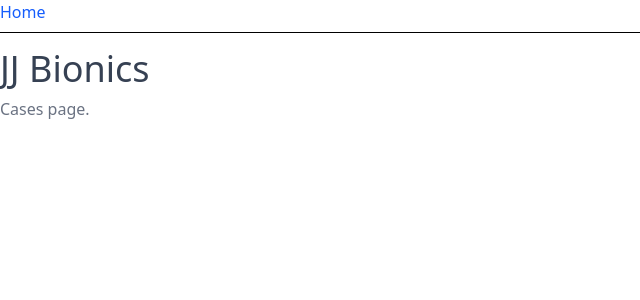
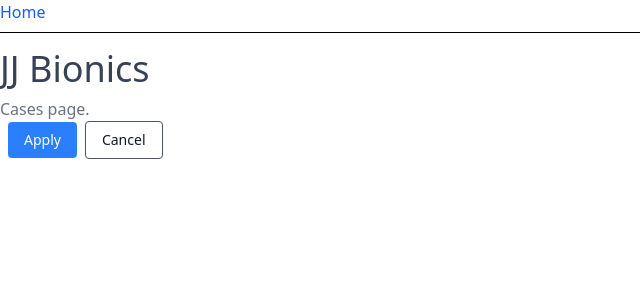
Before and after one commit to salmancrc/Bionics-JJ, a React (Vite) app: page / in a window 1280 px wide. Shown: the top 300 px of the page, without its empty margins (0-640 px from the left). Built offline with nearby package versions, Linux system fonts and the light colour scheme.

Commit message:
Add Button component and update CaseQueuePage to use it; configure Tailwind colors

```diff
--- a/src/components/ui/button.tsx
+++ b/src/components/ui/button.tsx
@@ -0,0 +1,17 @@
+import { ButtonHTMLAttributes, ReactNode } from 'react';
+
+type ButtonProps = React.ButtonHTMLAttributes<HTMLButtonElement> & {
+  children: React.ReactNode;
+  className?: string;
+};
+
+const Button = ({ children, className = '', ...props }: ButtonProps) => (
+  <button
+    className={`px-4 py-2 rounded-sm cursor-pointer transition ${className}`}
+    {...props}
+  >
+    {children}
+  </button>
+);
+
+export default Button;
--- a/src/main.tsx
+++ b/src/main.tsx
@@ -1,8 +1,8 @@
 import { StrictMode } from 'react';
 import { createRoot } from 'react-dom/client';
-import './index.css';
 import { RouterProvider } from 'react-router-dom';
 import { router } from './routes';
+import './index.css';
 
 createRoot(document.getElementById('root')!).render(
   <StrictMode>
--- a/src/pages/CaseQueuePage.tsx
+++ b/src/pages/CaseQueuePage.tsx
@@ -1,7 +1,12 @@
+import Button from '../components/ui/button';
+
 const CaseQueuePage = () => (
   <div>
     <h1 className="text-4xl text-gray-700">JJ Bionics</h1>
     <p className="mt-2 text-gray-500">Cases page.</p>
+
+    <Button className="text-white text-sm bg-blue-500 hover:bg-primary-dark mx-2">Apply</Button>
+    <Button className="text-gray-900 bg-secondary text-primary text-sm border border-gray-600 hover:bg-outline">Cancel</Button>
   </div>
 );
 
--- a/tailwind.config.js
+++ b/tailwind.config.js
@@ -4,7 +4,16 @@ export default {
 		"./src/**/*.{js,ts,jsx,tsx}",
 	],
 	theme: {
-		extend: {},
+		extend: {
+			colors: {
+				blue: {
+					600: '#0f6cbd',
+				},
+				gray: {
+					600: '#242424'
+				},
+			},
+		},
 	},
 	plugins: [],
 }
```
